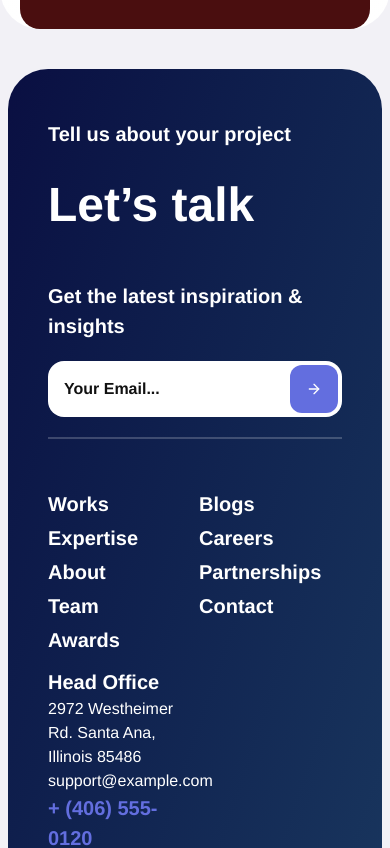
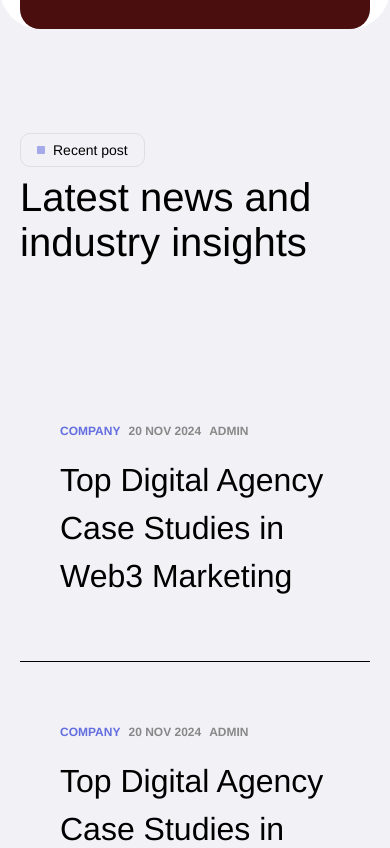
Before and after one commit to naimur-reza/diteck-frontend, a Next.js app: page / in a window 390 px wide. Shown: the part 10123-10971 px from the top of the page. Built offline with nearby package versions, Linux system fonts and the light colour scheme; grey boxes are pictures that could not be loaded; a web font is replaced by a local one.

Commit message:
recent post added except its header

```diff
--- /dev/null
+++ b/src/app/(withMainLayout)/home/_components/RecentPosts/RecentPost.tsx
@@ -0,0 +1,25 @@
+import { SectionTitle } from "@/components/common";
+import React from "react";
+import { recentPosts } from "../../_constant/recentPost";
+import SinglePost from "./SinglePost";
+
+const RecentPost = () => {
+  return (
+    <div className="container mx-auto p-5">
+      <SectionTitle
+        buttonText="Recent post"
+        title="Latest news and industry insights"
+      />
+      <div className="grid lg:grid-cols-[400px_1fr]">
+        <div></div>
+        <div>
+          {recentPosts?.map((post, idx) => (
+            <SinglePost key={idx} post={post} />
+          ))}
+        </div>
+      </div>
+    </div>
+  );
+};
+
+export default RecentPost;
--- /dev/null
+++ b/src/app/(withMainLayout)/home/_components/RecentPosts/SinglePost.tsx
@@ -0,0 +1,53 @@
+import Image from "next/image";
+import Link from "next/link";
+import React from "react";
+import { FaArrowRight } from "react-icons/fa";
+
+interface IPost {
+  category: string;
+  date: string;
+  author: string;
+  title: string;
+  shortDesc: string;
+  img: string;
+}
+
+const SinglePost = ({ post }: { post: IPost }) => {
+  const { category, date, author, title, img } = post;
+  return (
+    <div className="flex items-center gap-10 border-b last:border-b-0 border-b-black py-10 relative group transition-all duration-600">
+      <div className="relative min-w-[220] h-[220px] rounded-[20px]">
+        <Image
+          src={img}
+          alt={title}
+          fill
+          className="rounded-[20px] object-cover"
+        />
+      </div>
+      <div>
+        <div className="flex gap-2 text-[12px] font-semibold uppercase mb-4">
+          <p className="text-primary hover:text-light transition-colors duration-300">
+            {category}
+          </p>
+          <p className="text-light">{date}</p>
+          <p className="text-light">{author}</p>
+        </div>
+        <h3>
+          <Link
+            href="#"
+            className="text-[32px] font-medium hover:text-primary transition-colors duration-300"
+          >
+            {title}
+          </Link>
+        </h3>
+      </div>
+      <div className="absolute right-0 top-[50%] transform -translate-y-[50%] group-hover:flex items-center ml-auto p-4 bg-primary text-white rounded-[15px] hidden transition-all duration-600">
+        <Link href="#">
+          <FaArrowRight />
+        </Link>
+      </div>
+    </div>
+  );
+};
+
+export default SinglePost;
--- /dev/null
+++ b/src/app/(withMainLayout)/home/_constant/recentPost.ts
@@ -0,0 +1,29 @@
+export const recentPosts = [
+    {
+        category: "Company",
+        date: "20 Nov 2024",
+        author: "Admin",
+        title: "Top Digital Agency Case Studies in Web3 Marketing",
+        shortDesc:
+            "We bring deep, functional expertise, but are known for our holistic perspective: we capture value across boundaries",
+        img: "https://i.ibb.co.com/xtBf3GQ8/image.png",
+    },
+    {
+        category: "Company",
+        date: "20 Nov 2024",
+        author: "Admin",
+        title: "Top Digital Agency Case Studies in Web3 Marketing",
+        shortDesc:
+            "We bring deep, functional expertise, but are known for our holistic perspective: we capture value across boundaries",
+        img: "https://demo2.wpopal.com/diteck/wp-content/uploads/2024/11/blog_11-1024x683.jpg",
+    },
+    {
+        category: "Company",
+        date: "20 Nov 2024",
+        author: "Admin",
+        title: "Top Digital Agency Case Studies in Web3 Marketing",
+        shortDesc:
+            "We bring deep, functional expertise, but are known for our holistic perspective: we capture value across boundaries",
+        img: "https://demo2.wpopal.com/diteck/wp-content/uploads/2024/11/blog_12-1024x683.jpg",
+    },
+];
--- a/src/app/(withMainLayout)/home/page.tsx
+++ b/src/app/(withMainLayout)/home/page.tsx
@@ -4,6 +4,7 @@ import WhyUs from "./_components/WhyUs/WhyUs";
 import SelectedWorks from "./_components/SelectedWorks/SelectedWorks";
 import { teamsArray } from "@/constants";
 import { TeamMemberCard } from "@/components/ui";
+import RecentPost from "./_components/RecentPosts/RecentPost";
 
 const Home = () => {
   return (
@@ -17,6 +18,7 @@ const Home = () => {
       </div>
       <WhyUs />
       <SelectedWorks />
+      <RecentPost />
     </div>
   );
 };
--- a/src/theme/globals.css
+++ b/src/theme/globals.css
@@ -133,6 +133,7 @@ body {
   @apply text-[20px] md:text-[24px] font-semibold;
 }
 
+/* why us start */
 @keyframes spin-slow {
   from {
     transform: rotate(0deg);
@@ -141,6 +142,11 @@ body {
     transform: rotate(360deg);
   }
 }
+
+.animate-spin-slow {
+  animation: spin-slow 20s linear infinite;
+}
+/* why us end */
 
 .img::before {
   content: "";
@@ -167,6 +173,23 @@ body {
   box-shadow: 10px 10px 0 #f2f1f6;
 }
 
-.animate-spin-slow {
-  animation: spin-slow 20s linear infinite;
+/* Recent post starts */
+@keyframes slideOnHover {
+  0% {
+    transform: translateX(0);
+  }
+  50% {
+    transform: translateX(30px);
+    opacity: 0;
+  }
+  100% {
+    transform: translateX(-30px);
+    opacity: 1;
+  }
 }
+
+.group:hover .animate-hover {
+  animation: slideOnHover 0.6s ease-in-out;
+}
+
+/* Recent post ends */
```
